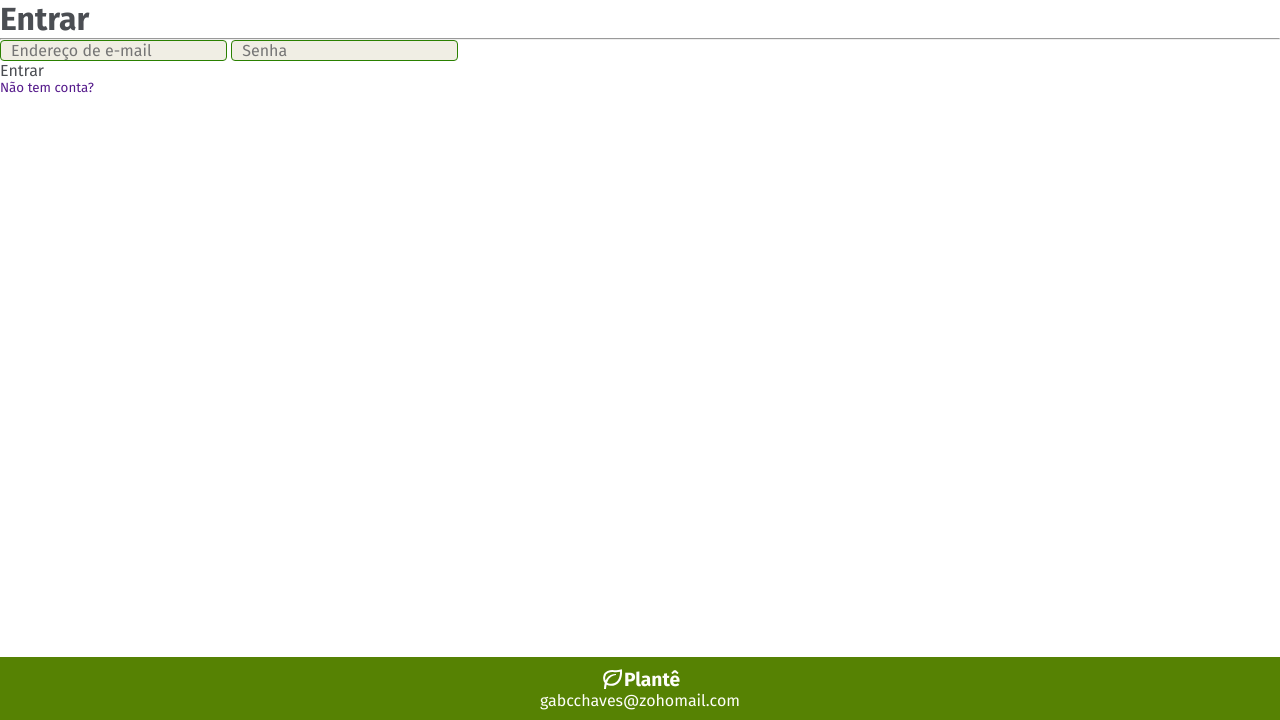
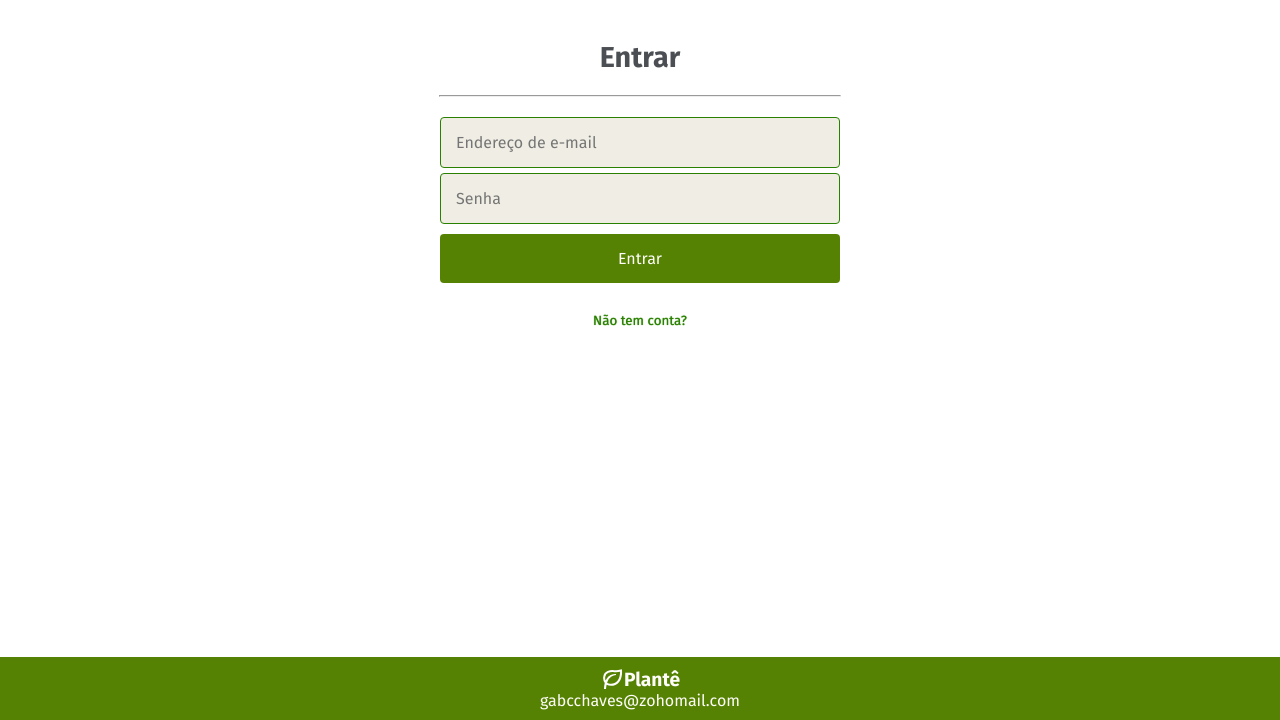
Before and after one commit to gabcchaves/plante-php, a PHP site: page /login.php in a window 1280 px wide. Shown: the part 80-800 px from the top of the page. Run offline with PHP 8.4, Linux system fonts and the light colour scheme.

Commit message:
Estrutura e estilo da página de login, e alterações no estilo geral.

```diff
--- a/css/global.css
+++ b/css/global.css
@@ -63,12 +63,12 @@ a:hover { color: var(--kaitoke-green); }
 	text-shadow: 0 0 1px white;
 }
 .css-btn-dark {
-	background-color: var(--avocado-green);
-	color: var(--baby-powder);
+	background-color: var(--avocado-green) !important;
+	color: var(--baby-powder) !important;
 }
 .css-btn-dark:hover {
-	background-color: var(--kaitoke-green);
-	cursor: pointer;
+	background-color: var(--kaitoke-green) !important;
+	cursor: pointer !important;
 }
 
 .css-link-light { color: var(--baby-powder); }
@@ -76,6 +76,14 @@ a:hover { color: var(--kaitoke-green); }
 	color: white;
 	font-weight: medium;
 	text-shadow: 0 0 1px white;
+}
+.css-link-dark {
+	color: var(--avocado-green);
+}
+.css-link-dark {
+	color: var(--napier-green);
+	font-weight: medium;
+	text-shadow: 0 0 1px var(--napier-green);
 }
 
 .container-content { flex: 1; }
--- a/css/login.css
+++ b/css/login.css
@@ -1,50 +1,39 @@
-#container-login {
-	width: 100%;
-	height: 100%;
-	flex: 1;
+.container-content {
 	display: flex;
 	flex-direction: column;
-	justify-content: center;
+	padding: 40px;
 	align-items: center;
 }
 
-#container-login hr {
-	width: 80%;
-	color: var(--napier-green);
+.container-content > * { width: 90%; }
+.container-content > h3 {
+	text-align: center;
+	font-size: 1.8rem;
+}
+.container-content > hr {
+	margin: 20px 0;
 }
 
-#login-form {
+.container-content .form-login {
 	display: flex;
 	flex-direction: column;
-	width: 80%;
-	margin-top: 15%;
 }
-
-#login-form input {
-	height: 50px;
+.container-content .form-login input {
+	padding: 15px;
 }
-#login-form input:nth-child(even) {
+.container-content .form-login input:nth-child(even) {
 	margin: 5px 0;
 }
-
-#login-form input[type=submit] {
+.container-content .form-login input[type=submit] {
 	margin-top: 5px;
+}
+.container-content > small {
+	text-align: center;
+	margin: 30px 0;
 }
 
 @media screen and (min-width: 1081px) {
-	#container-login {
-		align-items: center;
-	}
-
-	#container-login hr {
-		width: 40%;
-	}
-
-	#login-form {
-		width: 40%;
-	}
-
-	#login-form {
-		margin-top: 5%;
+	.container-content > * {
+		width: 400px;
 	}
 }
--- a/login.php
+++ b/login.php
@@ -3,21 +3,21 @@
 		<meta charset="utf-8">
 		<title>Entrar</title>
 		<link rel="stylesheet" href="css/global.css">
-		<link rel="styleshet" href="css/login.css">
+		<link rel="stylesheet" href="css/login.css">
 	</head>
 
 	<body>
 		<?php include "header.php"; ?>
 
 		<div class="container-content">
-			<h1>Entrar</h1>
+			<h3>Entrar</h3>
 			<hr>
-			<form action="modules/login.php" method="POST">
+			<form class="form-login" action="modules/login.php" method="POST">
 				<input name="email" type="email" placeholder="Endereço de e-mail">
 				<input name="password" type="password" placeholder="Senha">
-				<input type="submit" value="Entrar">
+				<input class="css-btn-dark" type="submit" value="Entrar">
 			</form>
-			<small><a href="">Não tem conta?</a></small>
+			<small><a class="css-link-dark" href="register.php">Não tem conta?</a></small>
 		</div>
 
 		<?php include "footer.php" ?>
```
